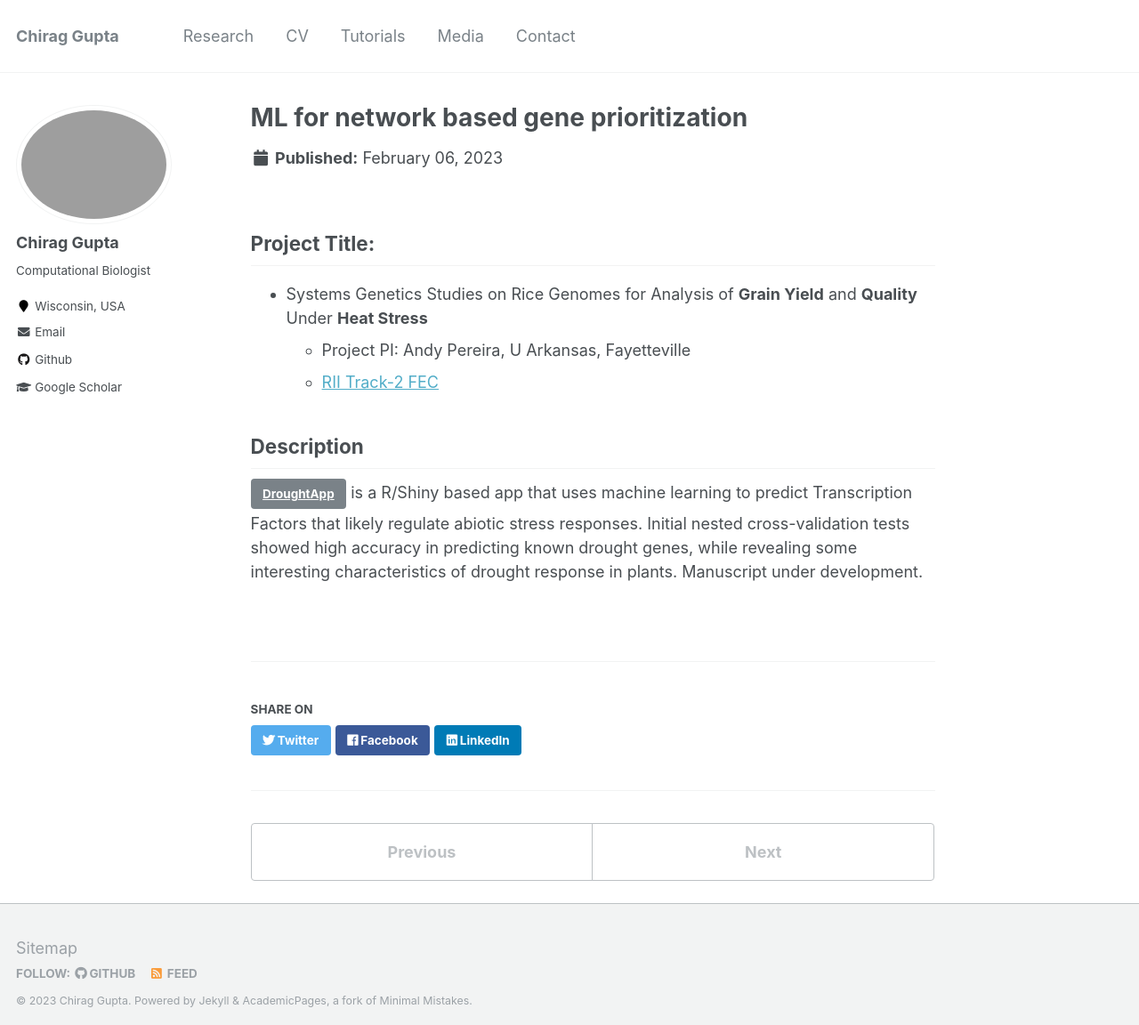
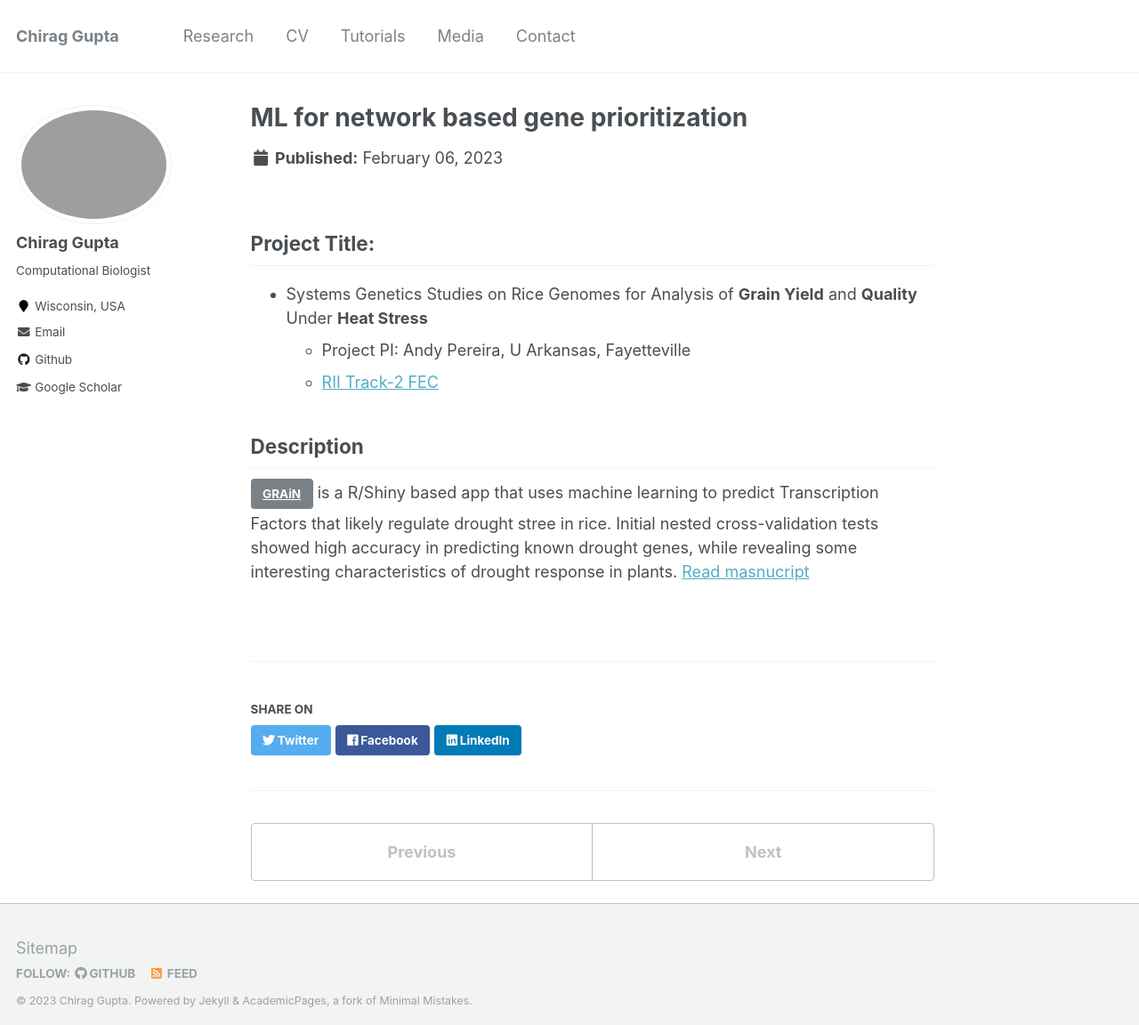
Before and after one commit to cngupta/cngupta.github.io, a Jekyll site: the page built from _portfolio/01_stressapp.md, in a window 1280 px wide and 1152 px high. Shown: the whole window at 89% size. Built offline with Jekyll 4.4.1, drawn with Linux system fonts in a browser that asks for light colours.

Commit message:
Update 01_stressapp.md

```diff
--- a/_portfolio/01_stressapp.md
+++ b/_portfolio/01_stressapp.md
@@ -11,4 +11,4 @@ collection: portfolio
 
 
 ## Description
-[DroughtApp](http://rrn.uark.edu/shiny/apps/rrn/){: .btn .btn-outline} is a R/Shiny based app that uses machine learning to predict Transcription Factors that likely regulate abiotic stress responses. Initial nested cross-validation tests showed high accuracy in predicting known drought genes, while revealing some interesting characteristics of drought response in plants. Manuscript under development.
+[GRAiN](http://rrn.uark.edu/shiny/apps/rrn/){: .btn .btn-outline} is a R/Shiny based app that uses machine learning to predict Transcription Factors that likely regulate drought stree in rice. Initial nested cross-validation tests showed high accuracy in predicting known drought genes, while revealing some interesting characteristics of drought response in plants. [Read masnucript](https://www.frontiersin.org/articles/10.3389/fgene.2021.652189/full)
```
